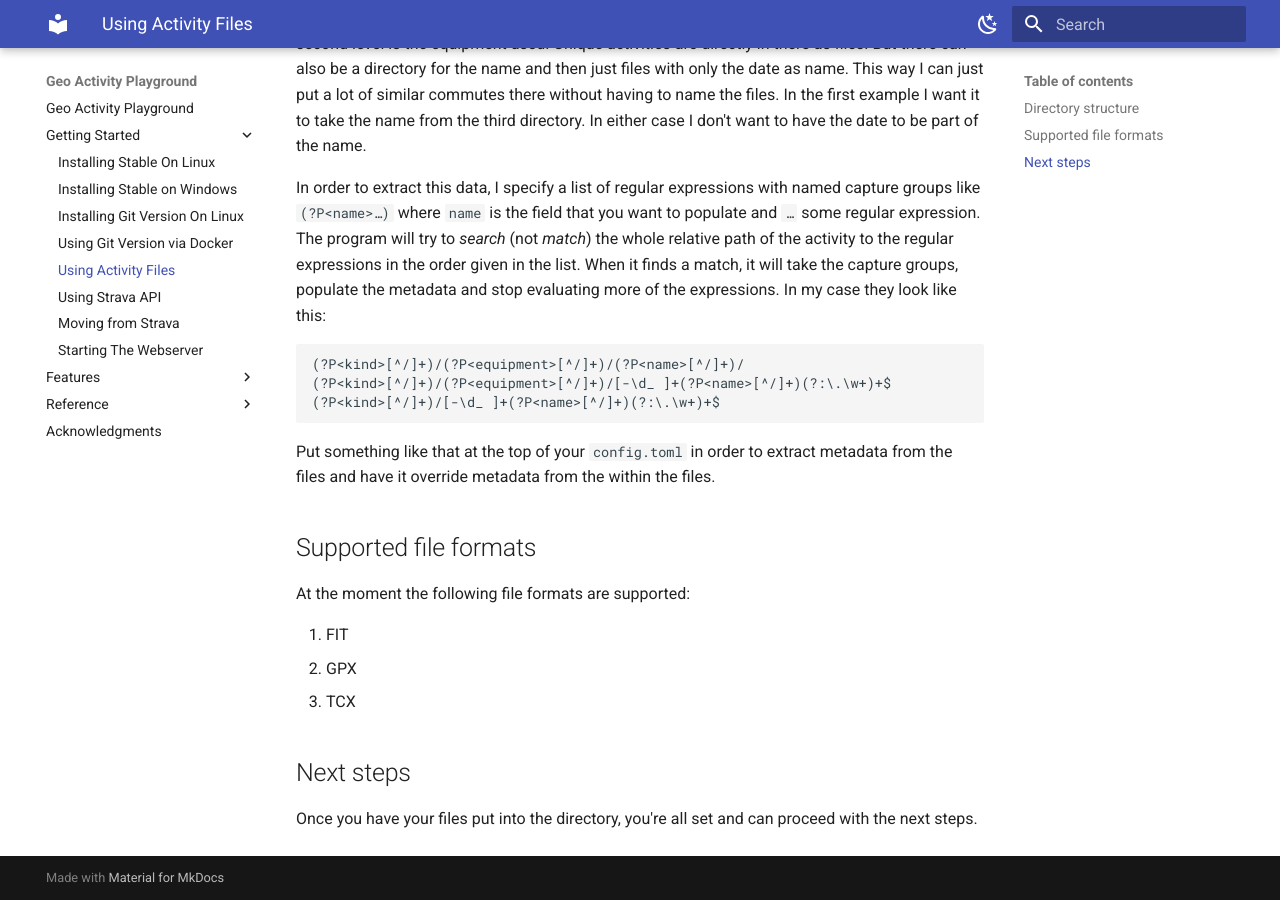
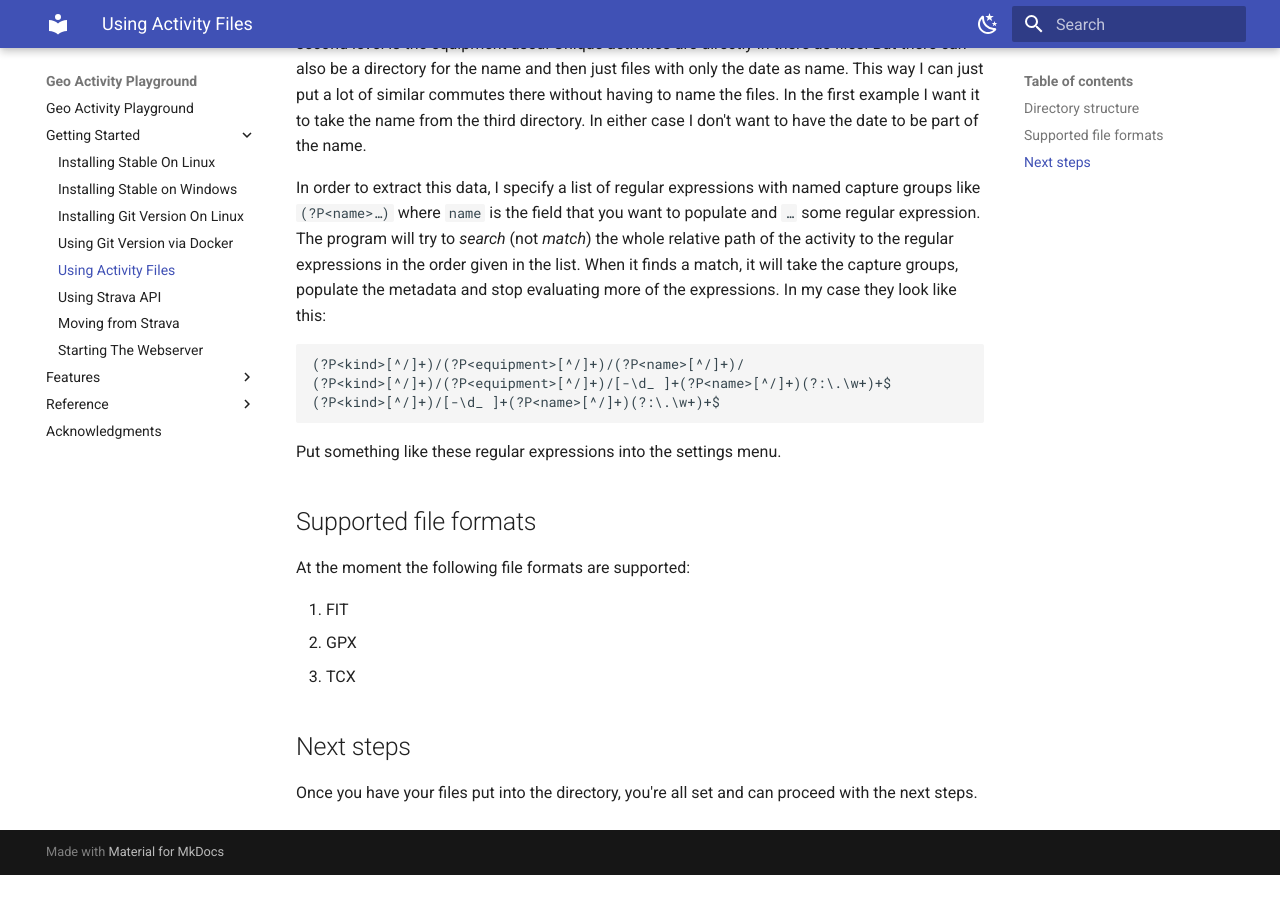
Before and after one commit to martin-ueding/geo-activity-playground, an MkDocs documentation site: the page built from docs/getting-started/using-activity-files.md, in a window 1280 px wide and 900 px high, scrolled down 814 px. Built offline with MkDocs 1.6.1 and Material for MkDocs 9.7.7, drawn with Linux system fonts in a browser that asks for light colours; after the commit the page ends 1689 px from its top, so only the background shows below that.

Commit message:
Remove last reference to config.toml

````diff
--- a/docs/getting-started/using-activity-files.md
+++ b/docs/getting-started/using-activity-files.md
@@ -25,7 +25,7 @@ In order to extract this data, I specify a list of regular expressions with name
 (?P<kind>[^/]+)/[-\d_ ]+(?P<name>[^/]+)(?:\.\w+)+$
 ```
 
-Put something like that at the top of your `config.toml` in order to extract metadata from the files and have it override metadata from the within the files.
+Put something like these regular expressions into the settings menu.
 
 ## Supported file formats
 
````
